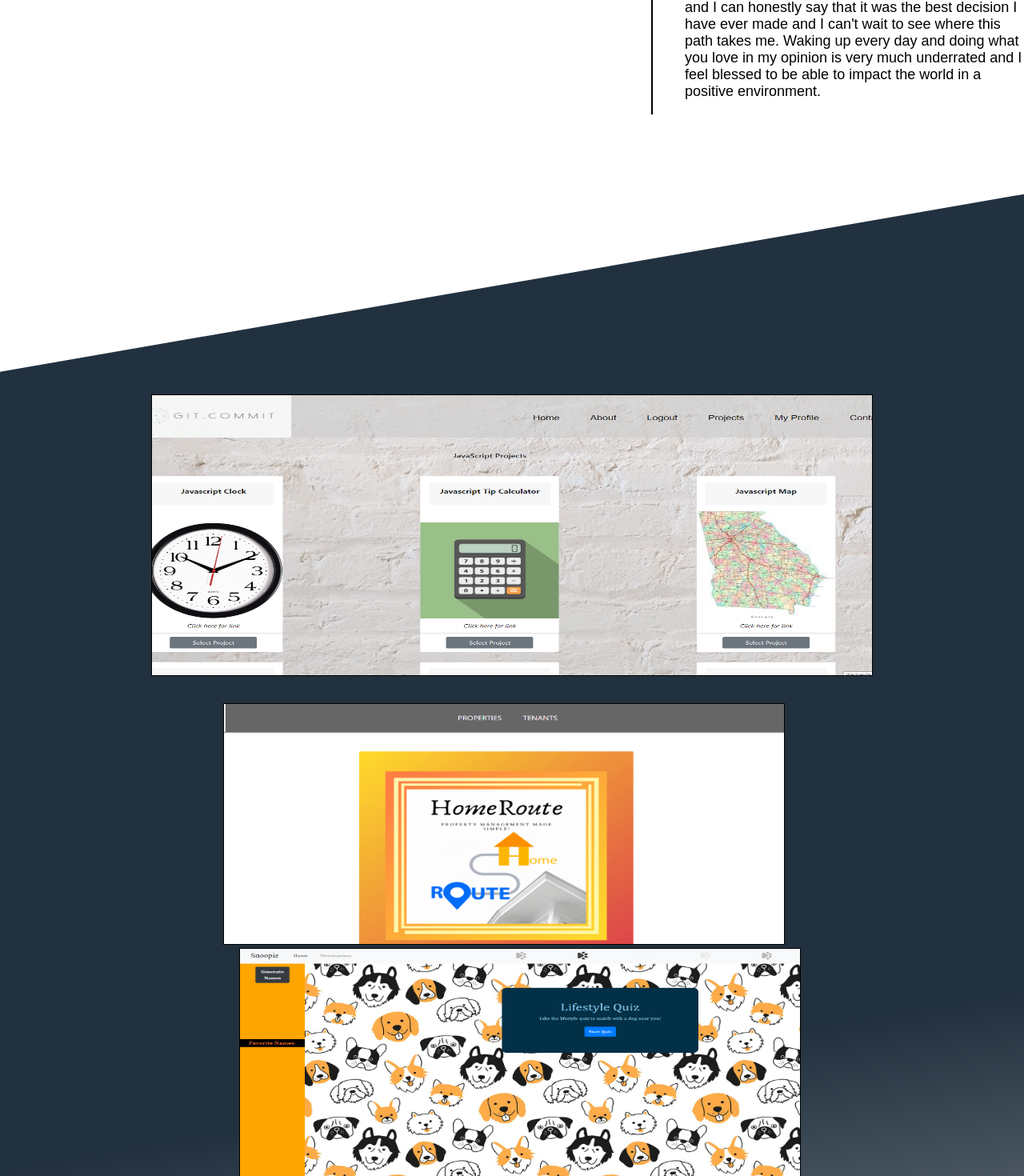
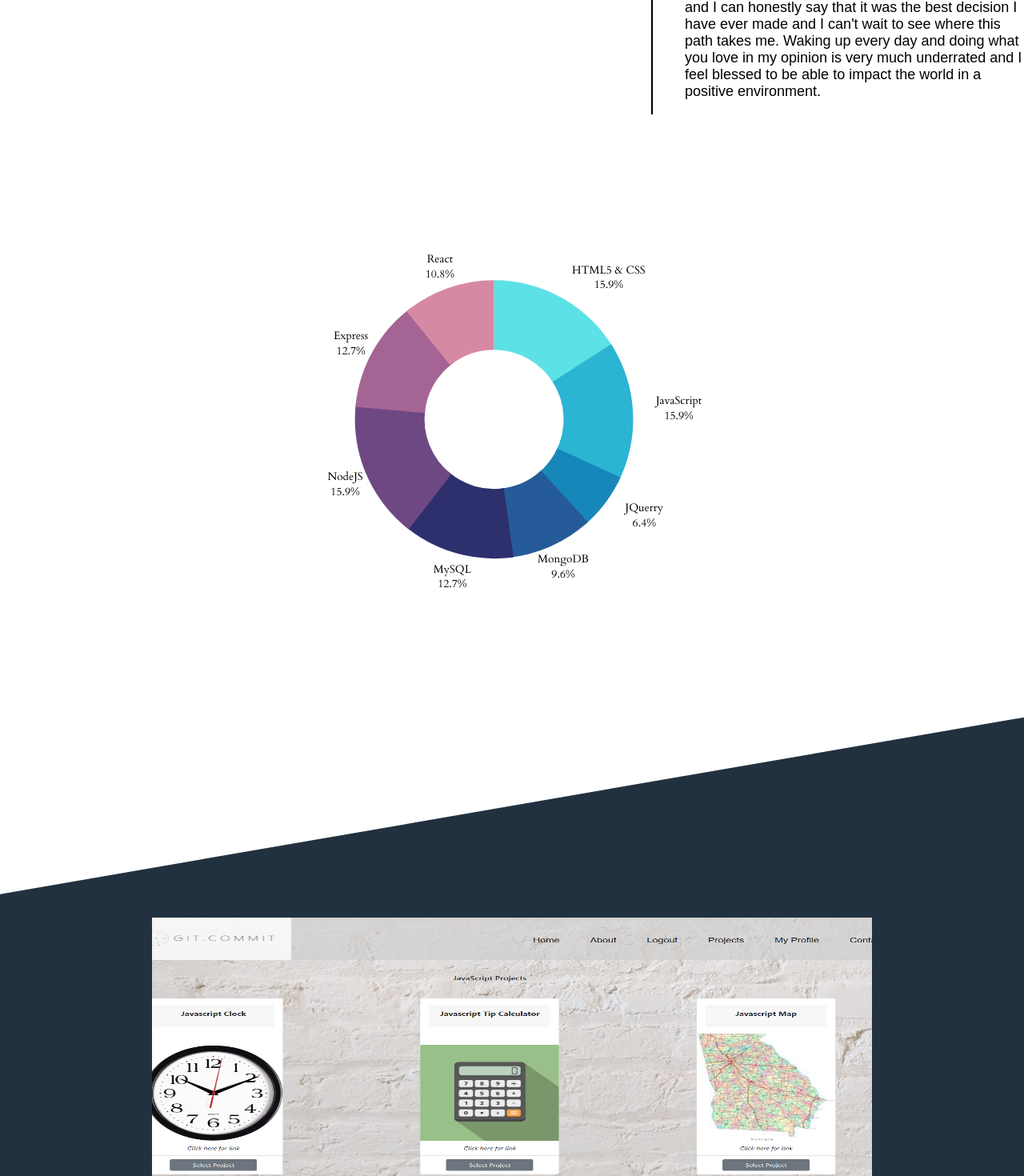
Before and after one commit to Sttorek/react-portfolio, a React (Create React App) app: page / in a window 1280 px wide. Shown: the part 752-2222 px from the top of the page at 80% size. Built offline with nearby package versions, Linux system fonts and the light colour scheme.

Commit message:
added skills

```diff
--- a/src/App.css
+++ b/src/App.css
@@ -136,14 +136,6 @@ a {
   animation-duration: 2s;
 }
 
-@keyframes about {
-  from {
-    margin-left: 1000px;
-  }
-  to {
-    margin-left: 500px;
-  }
-}
 
 #about {
   border-bottom: 1px solid black;
@@ -156,7 +148,7 @@ a {
 }
 
 #project-section {
-  background: linear-gradient(170deg, #22313F 50%, #F4F4F4);
+  background: linear-gradient(170deg, #22313f 50%, #f4f4f4);
   -webkit-clip-path: polygon(0 0, 100% 0, 100% 56%, 0 100%);
   clip-path: polygon(0% 10%, 100% 0, 100% 96%, 0 100%);
   margin-top: 100px;
@@ -169,13 +161,12 @@ a {
 
 #first-project {
   margin-top: 250px;
-
 }
 
 #project1 {
   width: 900px;
   height: 350px;
-  border: 1px solid black;
+  /* border: 1px solid black; */
 }
 
 #sub-projects {
@@ -189,13 +180,13 @@ a {
   width: 700px;
   height: 300px;
   margin-right: 20px;
-  border: 1px solid black;
+  /* border: 1px solid black; */
 }
 #project3 {
   width: 700px;
   height: 300px;
   margin-left: 20px;
-  border: 1px solid black;
+  /* border: 1px solid black; */
 }
 
 #project4 {
@@ -204,7 +195,7 @@ a {
   margin-right: 20px;
   margin-top: 30px;
   margin-bottom: 300px;
-  border: 1px solid black;
+  /* border: 1px solid black; */
 }
 
 #project5 {
@@ -212,7 +203,16 @@ a {
   height: 300px;
   margin-left: 20px;
   margin-top: 30px;
-  border: 1px solid black;
+  /* border: 1px solid black; */
+}
+
+.skillCnt {
+  text-align: center;
+}
+
+.skills {
+  margin-top: 150px;
+  text-align: center;
 }
 
 #foot-title {
@@ -233,7 +233,41 @@ a {
 }
 
 .footCnt {
-  background: linear-gradient(176deg, #F4F4F4  60%, #22313F);
+  background: linear-gradient(176deg, #f4f4f4 60%, #22313f);
+}
+
+.dropdown {
+  position: relative;
+  display: inline-block;
+}
+
+/* Dropdown Content (Hidden by Default) */
+.dropdown-content {
+  text-align: center;
+  font-size: 21px;
+  padding: 10px;
+  border-radius: 15px;
+  display: none;
+  position: absolute;
+  background-color: #f1f1f1;
+  min-width: 160px;
+  box-shadow: 0px 8px 16px 0px rgba(0, 0, 0, 0.2);
+  z-index: 1;
+}
+
+/* Change color of dropdown links on hover */
+.dropdown-content a:hover {
+  background-color: #ddd;
+}
+
+/* Show the dropdown menu on hover */
+.dropdown:hover .dropdown-content {
+  display: block;
+}
+
+/* Change the background color of the dropdown button when the dropdown content is shown */
+.dropdown:hover .dropbtn {
+  background-color: #3e8e41;
 }
 
 @media only screen and (max-width: 1600px) {
--- a/src/components/Footer.js
+++ b/src/components/Footer.js
@@ -6,26 +6,26 @@ function Footer() {
     <div class="footCnt">
       <div id="foot-title">Check Me Out</div>
       <footer id="footer">
-        <h1 class="temporary">706-308-8557</h1>
-        <h1 class="temporary">seth.torek@gmail.com</h1>
-
+        <i class="dropdown fas fa-phone-volume fa-3x">
+          <p class="dropdown-content">706.308.8557</p>
+        </i>
         <a href="mailto:seth.torek@gmail.com">
-          <i class="icon fas fa-envelope fa-3x"></i>
+          <i class="dropdown icon fas fa-envelope fa-3x">
+            <p class="dropdown-content">seth.torek@gmail.com</p>
+          </i>
+        </a>
+        <a target="blank" href={resume}>
+          <i class="icon fas fa-file fa-3x"></i>
         </a>
 
+        <a target="blank" href="https://github.com/Sttorek">
+          <i class="icon fab fa-github-square fa-3x"></i>
+        </a>
         <a
           target="blank"
           href="https://www.linkedin.com/in/seth-torek-5211b1201/"
         >
           <i class="icon fab fa-linkedin fa-3x"></i>
-        </a>
-
-        <a target="blank" href="https://github.com/Sttorek">
-          <i class="icon fab fa-github-square fa-3x"></i>
-        </a>
-
-        <a target="blank" href={resume}>
-          <i class="icon fas fa-file fa-3x"></i>
         </a>
       </footer>
     </div>
--- a/src/components/Profile.js
+++ b/src/components/Profile.js
@@ -1,34 +1,40 @@
 import React from "react";
 import Picture from "../images/profilePic.jpg";
+import pieChart from "../images/skills.png";
 
 function Profile() {
   return (
+    <div>
       <div id="profile-cnt">
         <div id="proPic-cnt">
           <div id="circle">
             <img id="profile-pic" alt="profile pic" src={Picture} />
           </div>
           <p>
-          "Success is not the key to happiness. Happiness is the key to success.
-          If you love what you are doing, you will be successful. -Albert
-          Schweitzer"
+            "Success is not the key to happiness. Happiness is the key to
+            success. If you love what you are doing, you will be successful.
+            -Albert Schweitzer"
           </p>
         </div>
 
-      <div data-aos="fade-left" id="about-cnt">
+        <div id="about-cnt">
           <h1 id="about">About Me</h1>
           <p id="about-me">
             In 2017 I became a Telecommunications Tower Technician for Summitt
             Cellular Inc. and after three years in the field I felt as though I
-          wasn't living up to my full potential even though I had accomplished a
-          lot in what most would say was a "successful" career. So I chose to do
-          something about it. I enrolled in Georgia Techs full-stack web
+            wasn't living up to my full potential even though I had accomplished
+            a lot in what most would say was a "successful" career. So I chose
+            to do something about it. I enrolled in Georgia Tech's full-stack web
             development program and I can honestly say that it was the best
             decision I have ever made and I can't wait to see where this path
-          takes me. Waking up every day and doing what you love in my opinion is
-          very much underrated and I feel blessed to be able to impact the world
-          in a positive environment.
+            takes me. Waking up every day and doing what you love in my opinion
+            is very much underrated and I feel blessed to be able to impact the
+            world in a positive environment.
           </p>
+        </div>
+      </div>
+      <div data-aos="zoom-in" data-aos-duration="3000" class="skillCnt">
+        <img class="skills" alt="pieChart" src={pieChart} />
       </div>
     </div>
   );
--- a/src/components/Projects.js
+++ b/src/components/Projects.js
@@ -8,13 +8,17 @@ import gitCommit from "../images/gitCommit.png";
 function Projects() {
   return (
     <section id="project-section">
-      <div id="first-project">
+      <div
+        data-aos="flip-down"
+        data-aos-duration="1000"
+        id="first-project"
+      >
         <a target="blank" href="https://thawing-shelf-99876.herokuapp.com/">
           <img id="project1" alt="project1" src={gitCommit} />
         </a>
       </div>
       <div id="sub-projects">
-        <div data-aos="fade-right">
+        <div data-aos="fade-right" data-aos-duration="3000">
           <a
             target="_blank"
             href="https://hidden-scrubland-47296.herokuapp.com/"
@@ -22,12 +26,12 @@ function Projects() {
             <img id="project2" alt="project2" src={property} />
           </a>
         </div>
-        <div data-aos="fade-left">
+        <div data-aos="fade-left" data-aos-duration="3000">
           <a target="blank" href="https://sttorek.github.io/snoopie/">
             <img id="project3" alt="project3" src={snoopie} />
           </a>
         </div>
-        <div data-aos="fade-right">
+        <div data-aos="fade-right" data-aos-duration="3000">
           <a
             target="_blank"
             href="https://sttorek.github.io/ST-Horiseon_code_refactor"
@@ -35,7 +39,7 @@ function Projects() {
             <img id="project4" alt="project4" src={refactor} />
           </a>
         </div>
-        <div data-aos="fade-left">
+        <div data-aos="fade-left" data-aos-duration="3000">
           <a
             target="blank"
             href="https://sttorek.github.io/Workday-Scheduler-ST/"
```
Also changed, not shown: src/images/black.png (added), src/images/skills.png (added). Lines whose indentation alone changed are shown as unchanged.
